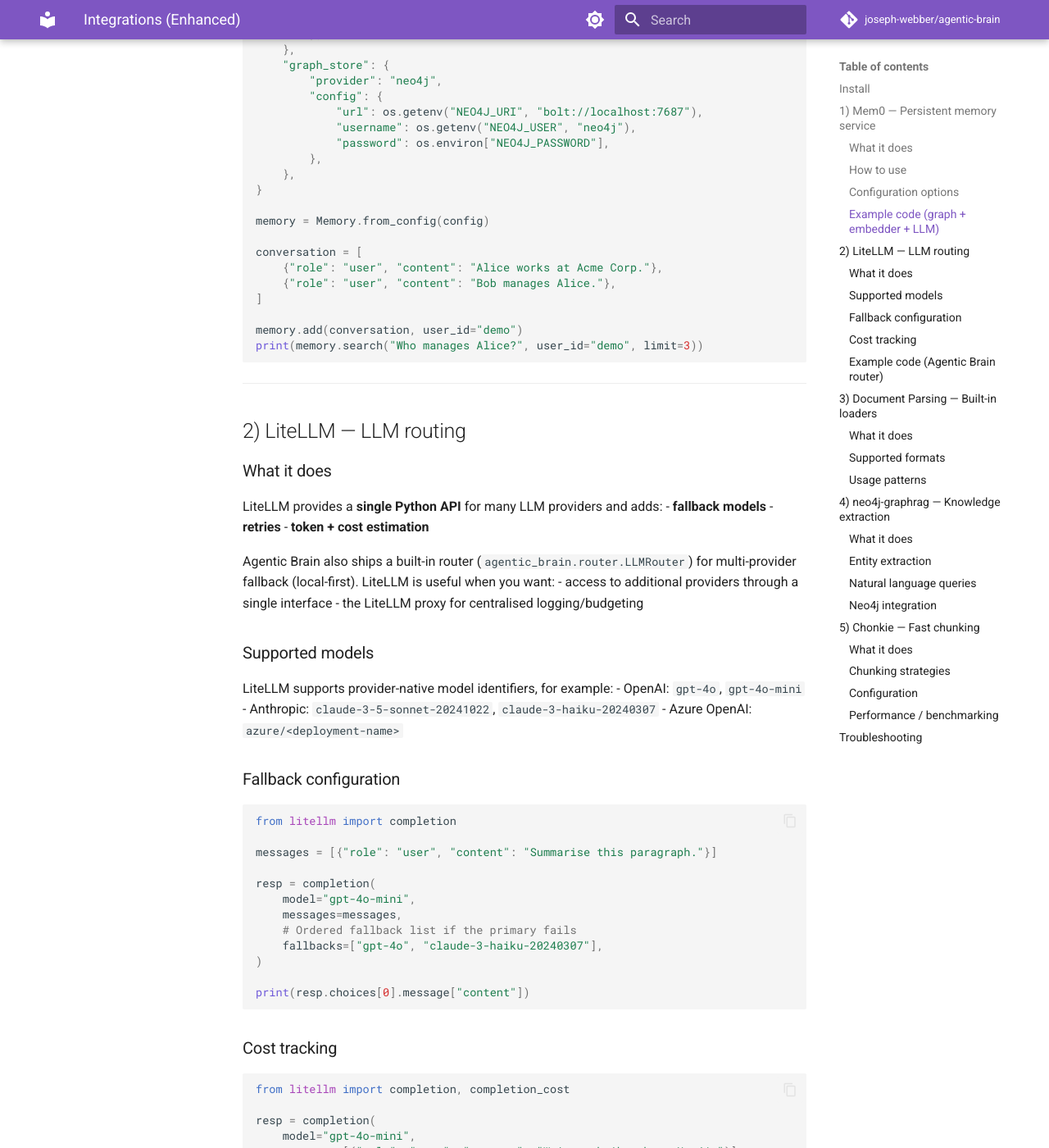
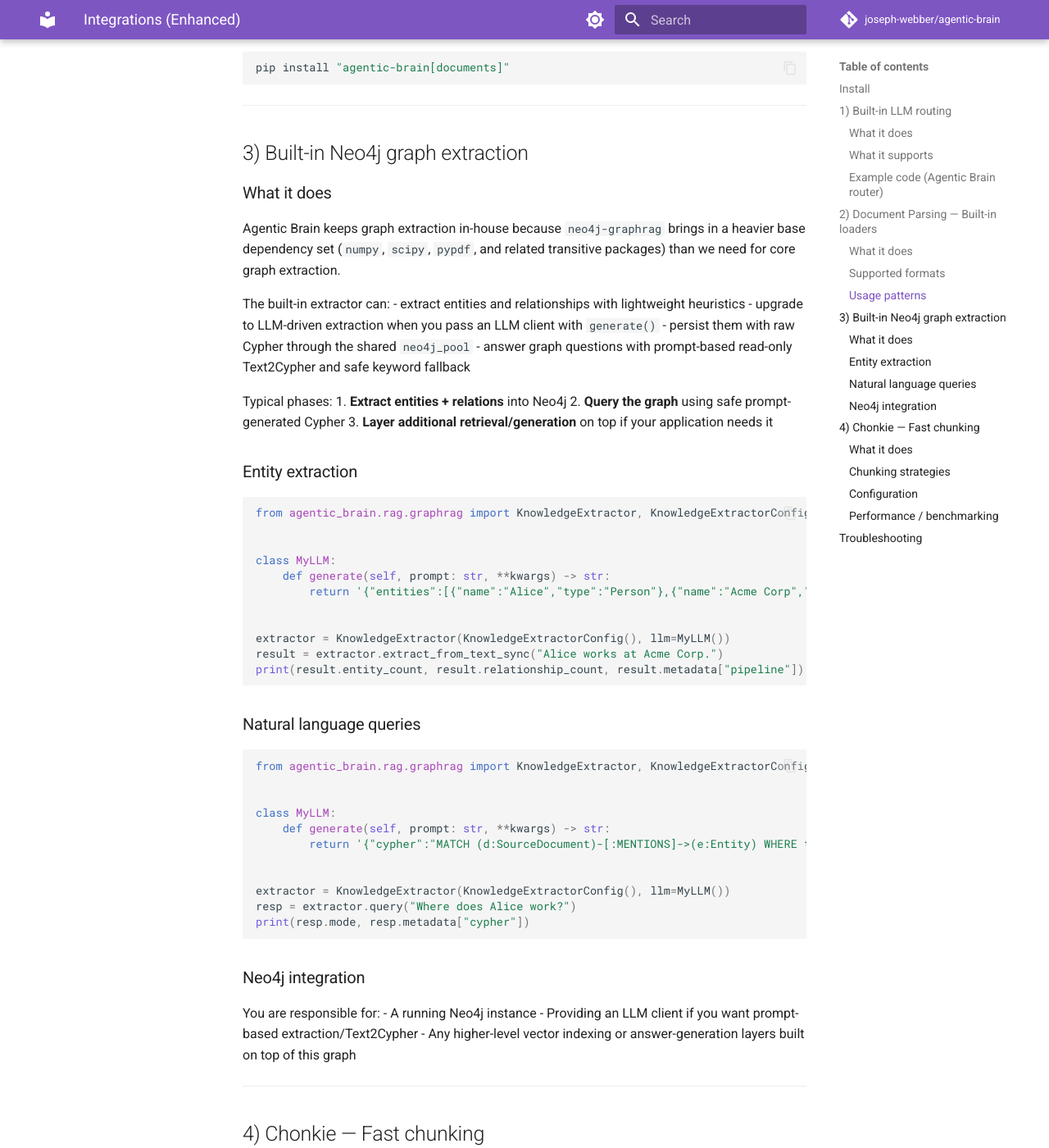
Before and after one commit to joseph-webber/agentic-brain, an MkDocs documentation site: the page built from docs/INTEGRATIONS.md, in a window 1280 px wide and 1400 px high, scrolled down 2395 px. Shown: the whole window at 82% size. Built offline with MkDocs 1.6.1 and Material for MkDocs 9.7.7, drawn with Linux system fonts in a browser that asks for light colours; comment, search, counter and statistics services are not loaded; some of the changed text lies outside the part shown.

Commit message:
🔧 Remove mem0ai dependency from docs - use built-in UnifiedMemory
- Remove Mem0 section from INTEGRATIONS.md (entire section 1)
- Remove mem0ai from enhanced extras install instructions
- Remove memory extras install reference
- Update INDEX.md to remove Mem0 mention
- Renumber remaining integration sections
- Add note about built-in memory system capabilities

mem0ai was never imported in source code - only documented as optional.
Our UnifiedMemory (unified.py) already provides 4-type memory with
importance scoring, entity extraction, and hybrid FTS+semantic search.

````diff
--- a/docs/INTEGRATIONS.md
+++ b/docs/INTEGRATIONS.md
@@ -1,13 +1,18 @@
 # Integrations (Enhanced)
 
-This guide documents the **new optional integrations** bundled under the `enhanced` extras:
+This guide documents the **new optional integrations** bundled under the `enhanced` extras, plus the built-in LLM router and Neo4j graph tooling that ship with agentic-brain:
 
-- **Mem0** (`mem0ai`) — persistent memory service
-- **LiteLLM** (`litellm`) — unified LLM routing + fallbacks + cost tracking
-- **neo4j-graphrag** (`neo4j-graphrag`) — optional official Neo4j GraphRAG pipeline + Text2Cypher
+- **Built-in LLM router** (`agentic_brain.router.LLMRouter`) — multi-provider routing + fallbacks with no extra dependency
+- **Built-in Neo4j graph extraction** (`agentic_brain.rag.graphrag`) — lightweight entity extraction + prompt-based Text2Cypher without heavy extras
 - **Chonkie** (`chonkie`) — fast chunking for RAG preprocessing
 
 > These are **optional dependencies**. Install only what you need.
+>
+> **Note on memory:** agentic-brain ships a full built-in memory system
+> (`agentic_brain.memory.UnifiedMemory`) with 4-type architecture
+> (session, long-term, semantic, episodic), hybrid FTS + semantic search,
+> and importance scoring — all backed by SQLite with optional Neo4j.
+> No external memory library is needed.
 
 ## Install
 
@@ -26,155 +31,25 @@
 Install individually:
 
 ```bash
-pip install "agentic-brain[memory]"       # Mem0
-pip install "agentic-brain[llm-routing]"  # LiteLLM
 pip install "agentic-brain[documents]"    # PDF, DOCX, PPTX, XLSX, etc.
-pip install "agentic-brain[graphrag]"     # neo4j-graphrag
+# Graph extraction is built in; no extra required
 pip install "agentic-brain[chonkie]"      # Chonkie
 ```
 
 ---
 
-## 1) Mem0 — Persistent memory service
+## 1) Built-in LLM routing
 
 ### What it does
-Mem0 is a **persistent memory layer** for agent systems. It can store “memories” and later retrieve them via semantic search.
+Agentic Brain already ships a built-in router (`agentic_brain.router.LLMRouter`) for multi-provider fallback (local-first). It covers the providers used in this repo without pulling in an extra abstraction layer.
 
-A common production setup is:
-- **Neo4j** as a *graph store* (entities + relationships)
-- a *vector store* (semantic recall)
-- an *embedder* (to create vectors)
-- optionally an *LLM* (to extract structured facts/relations)
-
-### How to use
-
-```python
-import os
-from mem0 import Memory
-
-config = {
-    "graph_store": {
-        "provider": "neo4j",
-        "config": {
-            "url": os.getenv("NEO4J_URI", "bolt://localhost:7687"),
-            "username": os.getenv("NEO4J_USER", "neo4j"),
-            "password": os.getenv("NEO4J_PASSWORD", "your-password"),
-        },
-    },
-    # Optionally add an embedder + vector store + llm here
-}
-
-memory = Memory.from_config(config)
-
-memory.add("Joseph prefers bullet lists.", user_id="joseph")
-results = memory.search("formatting preferences", user_id="joseph", limit=5)
-print(results)
-```
-
-### Configuration options
-Mem0’s configuration is provided as a Python dict to `Memory.from_config()`.
-
-At minimum for Neo4j graph storage you’ll need:
-
-- `NEO4J_URI` (e.g. `bolt://localhost:7687`)
-- `NEO4J_USER` (e.g. `neo4j`)
-- `NEO4J_PASSWORD`
-
-If you enable an LLM and/or embedder (for extraction + semantic recall), you’ll also need provider keys (for example `OPENAI_API_KEY`).
-
-### Example code (graph + embedder + LLM)
-
-```python
-import os
-from mem0 import Memory
-
-config = {
-    "llm": {
-        "provider": "openai",
-        "config": {
-            "model": "gpt-4o-mini",
-            "temperature": 0.2,
-            "api_key": os.environ["OPENAI_API_KEY"],
-        },
-    },
-    "embedder": {
-        "provider": "openai",
-        "config": {
-            "model": "text-embedding-3-small",
-            "api_key": os.environ["OPENAI_API_KEY"],
-        },
-    },
-    "graph_store": {
-        "provider": "neo4j",
-        "config": {
-            "url": os.getenv("NEO4J_URI", "bolt://localhost:7687"),
-            "username": os.getenv("NEO4J_USER", "neo4j"),
-            "password": os.environ["NEO4J_PASSWORD"],
-        },
-    },
-}
-
-memory = Memory.from_config(config)
-
-conversation = [
-    {"role": "user", "content": "Alice works at Acme Corp."},
-    {"role": "user", "content": "Bob manages Alice."},
-]
-
-memory.add(conversation, user_id="demo")
-print(memory.search("Who manages Alice?", user_id="demo", limit=3))
-```
-
----
-
-## 2) LiteLLM — LLM routing
-
-### What it does
-LiteLLM provides a **single Python API** for many LLM providers and adds:
-- **fallback models**
-- **retries**
-- **token + cost estimation**
-
-Agentic Brain also ships a built-in router (`agentic_brain.router.LLMRouter`) for multi-provider fallback (local-first). LiteLLM is useful when you want:
-- access to additional providers through a single interface
-- the LiteLLM proxy for centralised logging/budgeting
-
-### Supported models
-LiteLLM supports provider-native model identifiers, for example:
-- OpenAI: `gpt-4o`, `gpt-4o-mini`
-- Anthropic: `claude-3-5-sonnet-20241022`, `claude-3-haiku-20240307`
-- Azure OpenAI: `azure/<deployment-name>`
-
-### Fallback configuration
-
-```python
-from litellm import completion
-
-messages = [{"role": "user", "content": "Summarise this paragraph."}]
-
-resp = completion(
-    model="gpt-4o-mini",
-    messages=messages,
-    # Ordered fallback list if the primary fails
-    fallbacks=["gpt-4o", "claude-3-haiku-20240307"],
-)
-
-print(resp.choices[0].message["content"])
-```
-
-### Cost tracking
-
-```python
-from litellm import completion, completion_cost
-
-resp = completion(
-    model="gpt-4o-mini",
-    messages=[{"role": "user", "content": "Write a haiku about Neo4j."}],
-)
-
-print(resp.choices[0].message["content"])
-print("estimated_cost_usd=", float(completion_cost(completion_response=resp)))
-```
+### What it supports
+- **local-first routing** for Ollama
+- **cloud fallback** for Anthropic, OpenAI, OpenRouter, Groq, Together, Google, and xAI
+- **task-aware routing** (fast/simple vs reasoning vs code)
+- **context-aware fallback chains** such as Claude → GPT → Ollama for coding requests
+- **token usage tracking** per provider
+- **semantic caching** to reduce repeated spend
 
 ### Example code (Agentic Brain router)
 
@@ -193,7 +68,7 @@
 
 ---
 
-## 3) Document Parsing — Built-in loaders
+## 2) Document Parsing — Built-in loaders
 
 ### What it does
 Agentic Brain includes **102 built-in loader classes** in `src/agentic_brain/rag/loaders/` covering all major document formats without heavy external dependencies.
@@ -222,75 +97,63 @@
 
 ---
 
-## 4) neo4j-graphrag — Knowledge extraction
+## 3) Built-in Neo4j graph extraction
 
 ### What it does
-`neo4j-graphrag` helps you build a **knowledge graph in Neo4j** from raw text, then answer questions using **GraphRAG** (graph + vector retrieval grounded generation).
+Agentic Brain keeps graph extraction in-house because `neo4j-graphrag` brings in a heavier base dependency set (`numpy`, `scipy`, `pypdf`, and related transitive packages) than we need for core graph extraction.
 
-Agentic Brain already ships a simpler in-house extractor that can:
+The built-in extractor can:
 - extract entities and relationships with lightweight heuristics
+- upgrade to LLM-driven extraction when you pass an LLM client with `generate()`
 - persist them with raw Cypher through the shared `neo4j_pool`
-- answer basic graph questions with keyword-based Cypher queries
-
-Install `agentic-brain[graphrag]` when you want the **official Neo4j-maintained extras**:
-- `SimpleKGPipeline` for LLM-driven graph construction and entity resolution
-- `Text2CypherRetriever` for natural-language-to-Cypher generation
-- Neo4j-maintained prompts, retrievers, and upgrade path
+- answer graph questions with prompt-based read-only Text2Cypher and safe keyword fallback
 
 Typical phases:
 1. **Extract entities + relations** into Neo4j
-2. **Retrieve context** (vector/hybrid + graph traversal)
-3. **Generate** an answer grounded in retrieved context
+2. **Query the graph** using safe prompt-generated Cypher
+3. **Layer additional retrieval/generation** on top if your application needs it
 
 ### Entity extraction
 
 ```python
-from neo4j import GraphDatabase
+from agentic_brain.rag.graphrag import KnowledgeExtractor, KnowledgeExtractorConfig
 
-URI = "neo4j://localhost:7687"
-AUTH = ("neo4j", "your-password")
-driver = GraphDatabase.driver(URI, auth=AUTH)
 
-from neo4j_graphrag.experimental.pipeline.kg_builder import SimpleKGPipeline
-from neo4j_graphrag.llm import OpenAILLM
+class MyLLM:
+    def generate(self, prompt: str, **kwargs) -> str:
+        return '{"entities":[{"name":"Alice","type":"Person"},{"name":"Acme Corp","type":"Organization"}],"relationships":[{"source":"Alice","target":"Acme Corp","type":"WORKS_AT","evidence":"Alice works at Acme Corp."}]}'
 
-llm = OpenAILLM(model_name="gpt-4o-mini", model_params={"temperature": 0})
-kg = SimpleKGPipeline(driver=driver, llm=llm)
-kg.run(chunks=[
-    "Alice works at Acme Corp.",
-    "Bob manages Alice.",
-])
+
+extractor = KnowledgeExtractor(KnowledgeExtractorConfig(), llm=MyLLM())
+result = extractor.extract_from_text_sync("Alice works at Acme Corp.")
+print(result.entity_count, result.relationship_count, result.metadata["pipeline"])
 ```
 
 ### Natural language queries
 
 ```python
-from neo4j import GraphDatabase
-from neo4j_graphrag.embeddings import OpenAIEmbeddings
-from neo4j_graphrag.generation import GraphRAG
-from neo4j_graphrag.llm import OpenAILLM
-from neo4j_graphrag.retrievers import VectorRetriever
+from agentic_brain.rag.graphrag import KnowledgeExtractor, KnowledgeExtractorConfig
 
-driver = GraphDatabase.driver("neo4j://localhost:7687", auth=("neo4j", "your-password"))
 
-embedder = OpenAIEmbeddings(model="text-embedding-3-large")
-retriever = VectorRetriever(driver, index_name="your-index", embedder=embedder)
-llm = OpenAILLM(model_name="gpt-4o-mini")
+class MyLLM:
+    def generate(self, prompt: str, **kwargs) -> str:
+        return '{"cypher":"MATCH (d:SourceDocument)-[:MENTIONS]->(e:Entity) WHERE toLower(e.name) CONTAINS $name RETURN d.content AS content, e.name AS entity","params":{"name":"alice"},"reasoning":"lookup by entity name"}'
 
-rag = GraphRAG(retriever=retriever, llm=llm)
-resp = rag.search(query_text="Who manages Alice?", retriever_config={"top_k": 5})
-print(resp.answer)
+
+extractor = KnowledgeExtractor(KnowledgeExtractorConfig(), llm=MyLLM())
+resp = extractor.query("Where does Alice work?")
+print(resp.mode, resp.metadata["cypher"])
 ```
 
 ### Neo4j integration
 You are responsible for:
 - A running Neo4j instance
-- Any required vector indexes (index naming, dimensions, similarity function, etc.)
-- Provider credentials (e.g. `OPENAI_API_KEY`) for the LLM/embedder you choose
+- Providing an LLM client if you want prompt-based extraction/Text2Cypher
+- Any higher-level vector indexing or answer-generation layers built on top of this graph
 
 ---
 
-## 5) Chonkie — Fast chunking
+## 4) Chonkie — Fast chunking
 
 ### What it does
 Chonkie provides high-performance chunking for RAG preprocessing.
@@ -332,5 +195,5 @@
 ## Troubleshooting
 
 - If you see `ImportError: ... Install with: pip install 'agentic-brain[...]'`, install the referenced extra.
-- For Neo4j-backed features (Mem0, neo4j-graphrag), ensure Neo4j is running and `NEO4J_URI/USER/PASSWORD` are set correctly.
-- For cloud LLMs (LiteLLM / neo4j-graphrag examples), set provider API keys such as `OPENAI_API_KEY`.
+- For Neo4j-backed features, ensure Neo4j is running and `NEO4J_URI/USER/PASSWORD` are set correctly.
+- For prompt-based extraction/Text2Cypher, configure whatever LLM client you pass into `KnowledgeExtractor`.
````
Also changed, not shown: docs/INDEX.md (+1 -1 lines).
